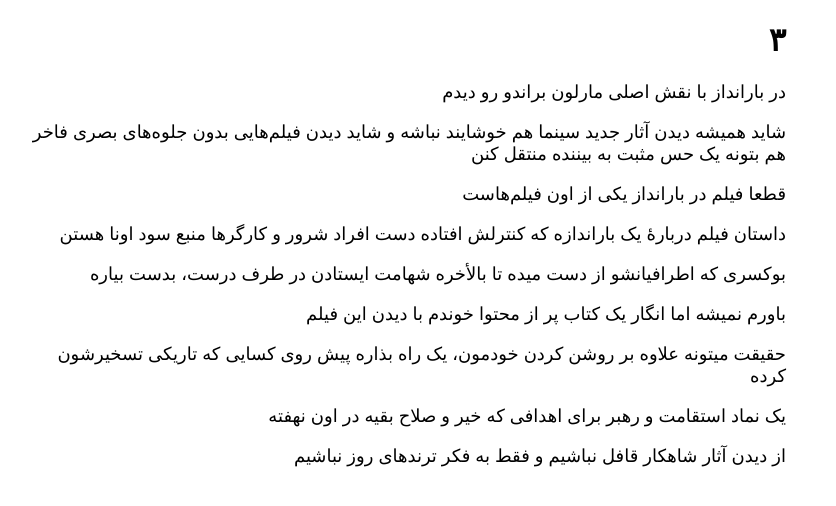
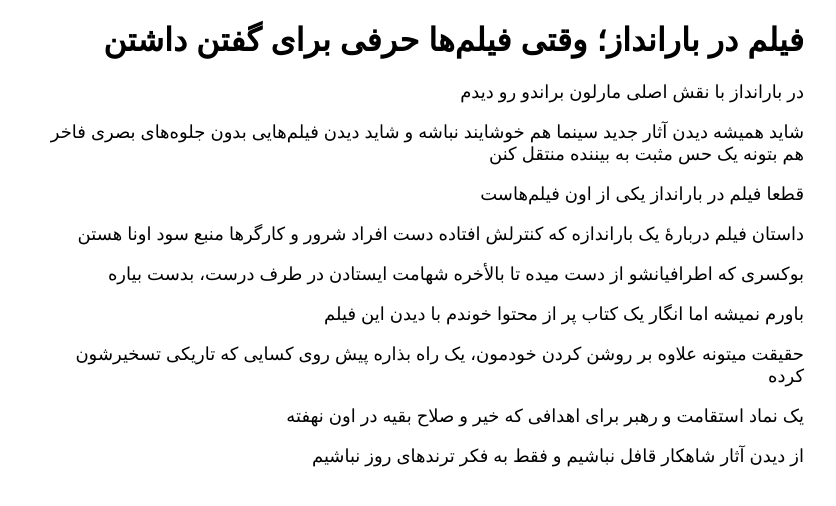
Before and after one commit to darkblog/darkblog.github.io, a Jekyll site: the page built from _posts/2023-8-7-3.md, in a window 1280 px wide. Shown: the top 506 px of the page, without its empty margins (338-1174 px from the left). Built offline with Jekyll 4.4.1, drawn with Linux system fonts in a browser that asks for light colours.

Commit message:
Update 2023-8-7-3.md

```diff
--- a/_posts/2023-8-7-3.md
+++ b/_posts/2023-8-7-3.md
@@ -1,6 +1,6 @@
 ---
 layout: post
-title: ۳
+title: فیلم در بارانداز؛ وقتی فیلم‌ها حرفی برای گفتن داشتن
 ---
 
 در بارانداز با نقش اصلی مارلون براندو رو دیدم
```
